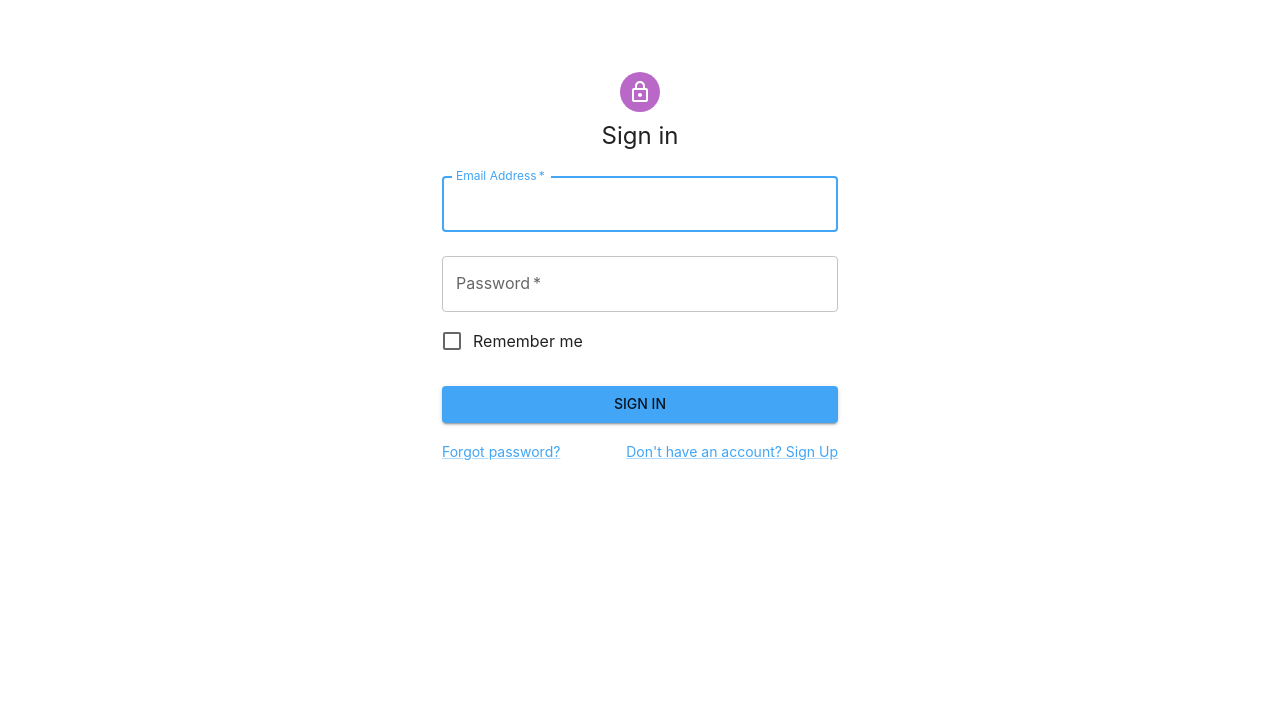
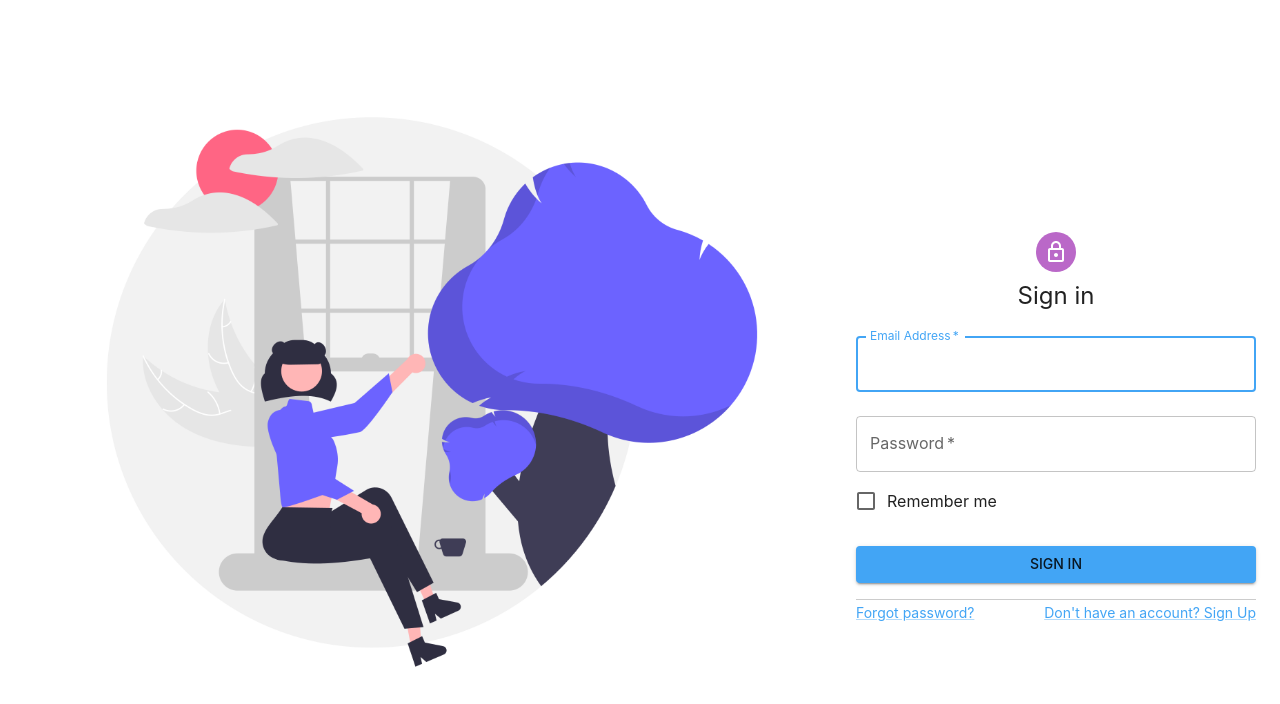
Before and after one commit to csworksdev/react-admin, a React (Create React App) app: page /signin in a window 1280 px wide. Shown: the top 704 px of the page. Built offline with nearby package versions, Linux system fonts and the light colour scheme; no server answers.

Commit message:
change signin layout

```diff
--- a/src/pages/auth/signin.js
+++ b/src/pages/auth/signin.js
@@ -15,6 +15,7 @@ import Box from "@mui/material/Box";
 import LockOutlinedIcon from "@mui/icons-material/LockOutlined";
 import Typography from "@mui/material/Typography";
 import Container from "@mui/material/Container";
+import Welcome from "assets/welcome.png";
 
 const SignIn = () => {
   const navigate = useNavigate();
@@ -36,7 +37,12 @@ const SignIn = () => {
   }, [navigate]);
 
   return (
-    <Container component={"main"} maxWidth="xs">
+    <Container component={"main"} maxWidth="xxl" sx={{ height: "100vh" }}>
+      <Grid container spacing={2} sx={{ height: "100vh", alignItems:"center" }}>
+        <Grid item xs={8}>
+          <img src={Welcome} alt="" style={{width: "100%", height: "100%"}}/>
+        </Grid>
+        <Grid item xs={4} sx={{width: "80%"}}>
           <Box
             sx={{
               marginTop: 8,
@@ -86,7 +92,7 @@ const SignIn = () => {
               >
                 Sign In
               </Button>
-          <Grid container>
+              <Grid container sx={{ borderTop: "1px #cccccc solid" }}>
                 <Grid item xs>
                   <Link href="#" variant="body2">
                     Forgot password?
@@ -100,6 +106,8 @@ const SignIn = () => {
               </Grid>
             </Box>
           </Box>
+        </Grid>
+      </Grid>
     </Container>
   );
 };
```
Also changed, not shown: src/assets/login.svg (deleted), src/assets/welcome.png (added). Lines whose indentation alone changed are shown as unchanged.
